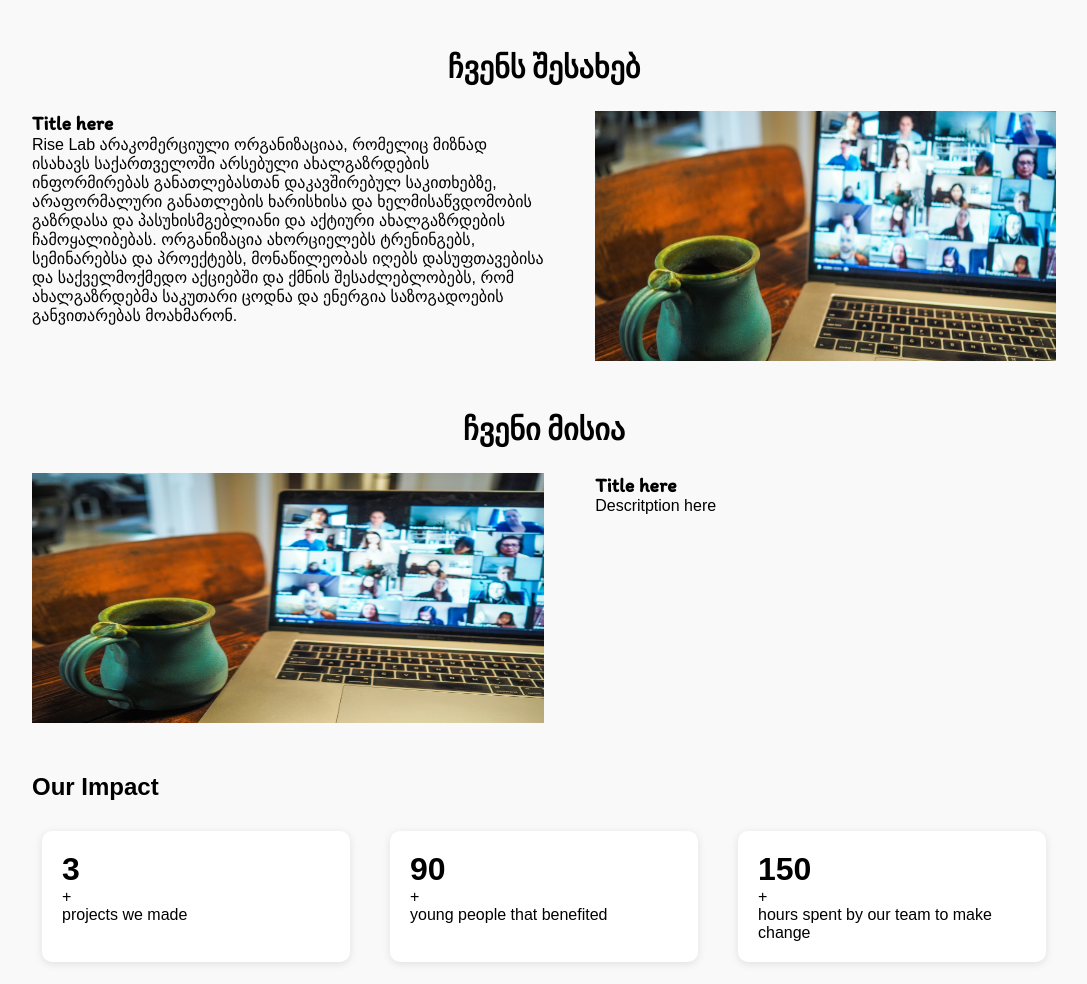
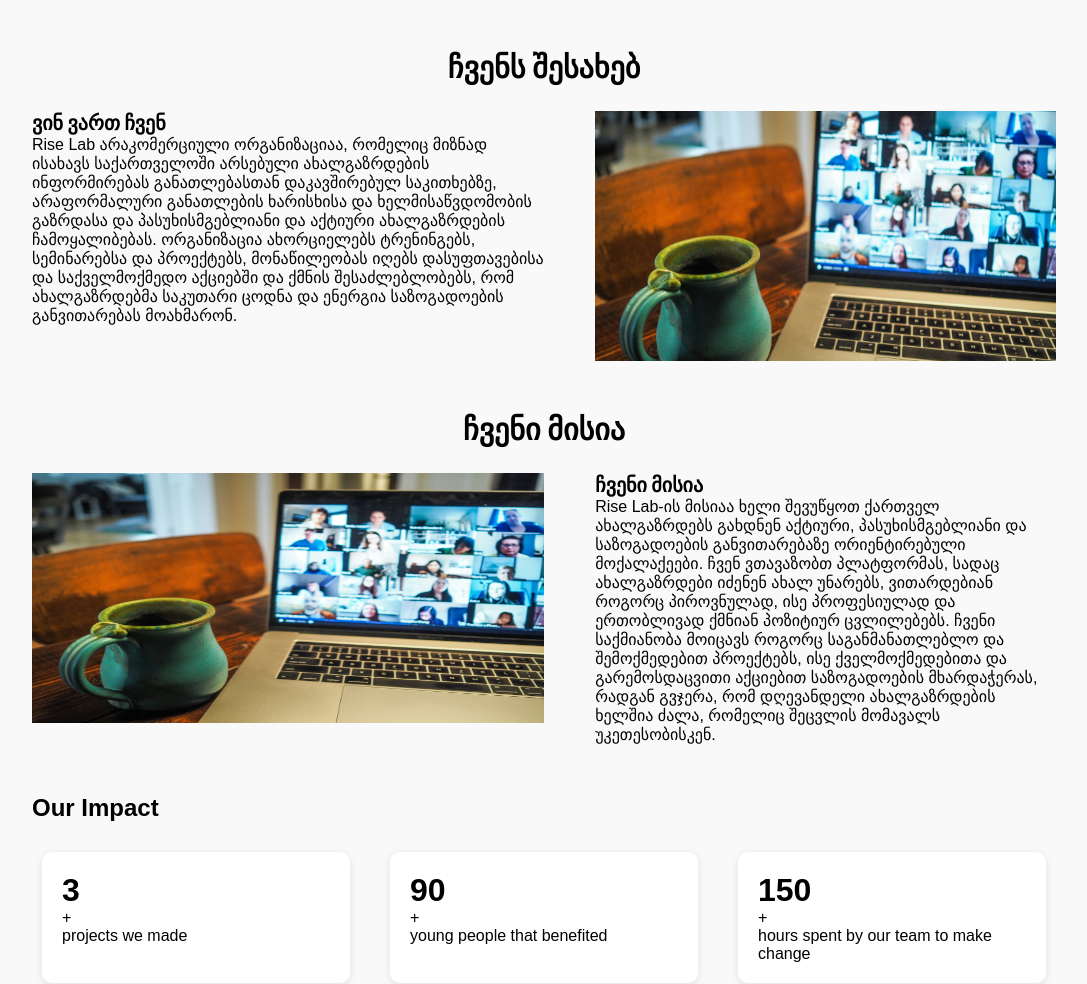
Before and after one commit to sabuka-dumbo/RIseLab, a Django app: page /aboutus/ in a window 1280 px wide. Shown: the part 601-1585 px from the top of the page, without its empty margins (96-1183 px from the left). Run offline with Django 5.2, Linux system fonts and the light colour scheme.

Commit message:
Aug 19, 2025, 9:21 AM

```diff
--- a/app/templates/aboutus.html
+++ b/app/templates/aboutus.html
@@ -45,7 +45,7 @@
 
             <div class="s1-div">
                 <div class="s1-info">
-                    <h1>Title here</h1>
+                    <h1>ვინ ვართ ჩვენ</h1>
                     <p>Rise Lab არაკომერციული ორგანიზაციაა, რომელიც მიზნად ისახავს საქართველოში არსებული ახალგაზრდების ინფორმირებას განათლებასთან დაკავშირებულ საკითხებზე, არაფორმალური განათლების ხარისხისა და ხელმისაწვდომობის გაზრდასა და  პასუხისმგებლიანი და აქტიური ახალგაზრდების ჩამოყალიბებას. ორგანიზაცია ახორციელებს ტრენინგებს, სემინარებსა და პროექტებს, მონაწილეობას იღებს დასუფთავებისა და საქველმოქმედო აქციებში და ქმნის შესაძლებლობებს, რომ ახალგაზრდებმა საკუთარი ცოდნა და ენერგია საზოგადოების განვითარებას მოახმარონ.</p>
                 </div>
 
@@ -60,8 +60,8 @@
                 <img src="{% static 'pics/Untitled4.jpg' %}" class="s2-img" alt="">
 
                 <div class="s2-info">
-                    <h1>Title here</h1>
-                    <p>Descritption here</p>
+                    <h1>ჩვენი მისია</h1>
+                    <p>Rise Lab-ის მისიაა ხელი შევუწყოთ ქართველ ახალგაზრდებს გახდნენ აქტიური, პასუხისმგებლიანი და საზოგადოების განვითარებაზე ორიენტირებული მოქალაქეები. ჩვენ ვთავაზობთ პლატფორმას, სადაც ახალგაზრდები იძენენ ახალ უნარებს, ვითარდებიან როგორც პიროვნულად, ისე პროფესიულად და ერთობლივად ქმნიან პოზიტიურ ცვლილებებს. ჩვენი საქმიანობა მოიცავს როგორც საგანმანათლებლო და შემოქმედებით პროექტებს, ისე ქველმოქმედებითა და გარემოსდაცვითი აქციებით საზოგადოების მხარდაჭერას, რადგან გვჯერა, რომ დღევანდელი ახალგაზრდების ხელშია ძალა, რომელიც შეცვლის მომავალს უკეთესობისკენ.</p>
                 </div>
             </div>
         </section>
```
